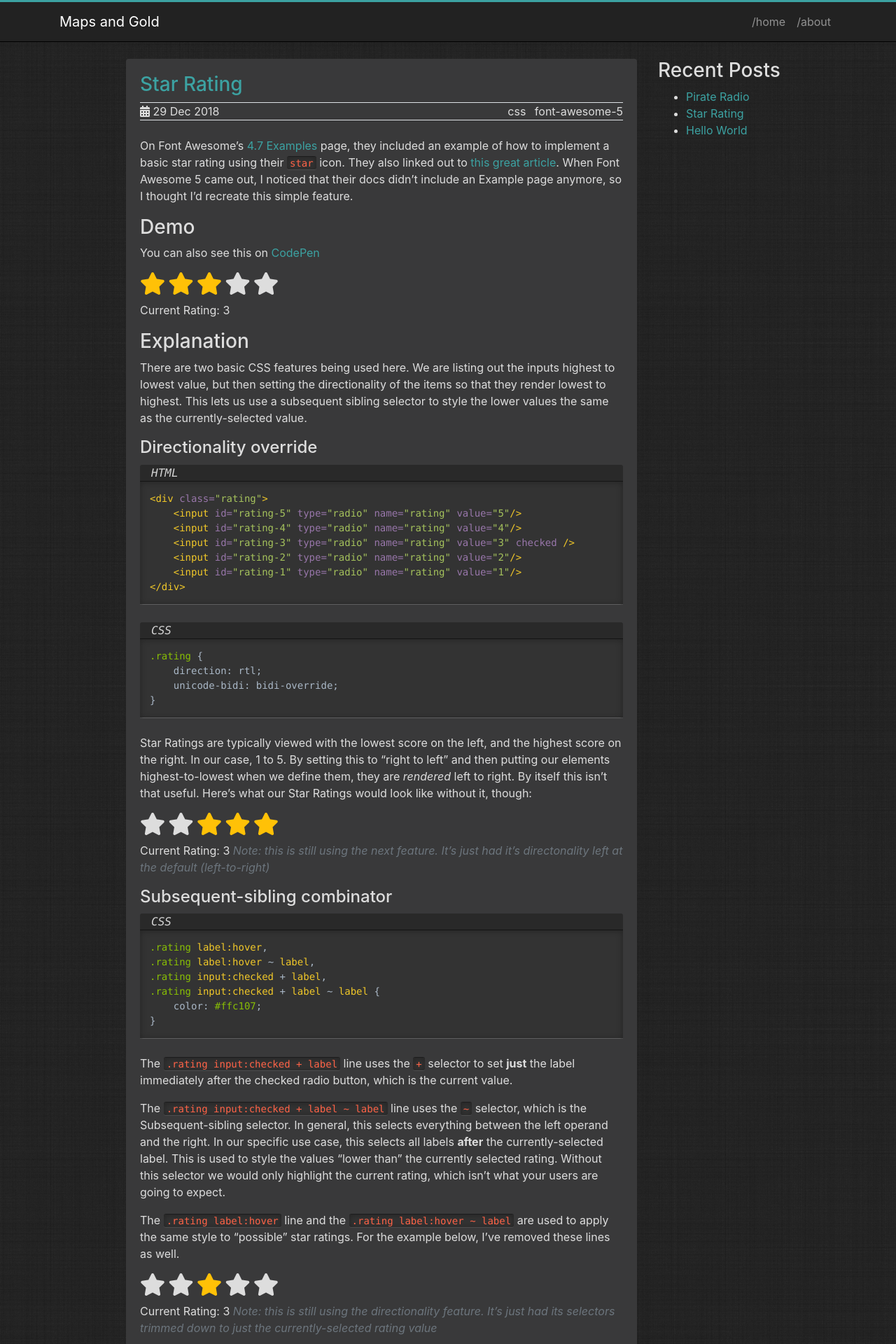
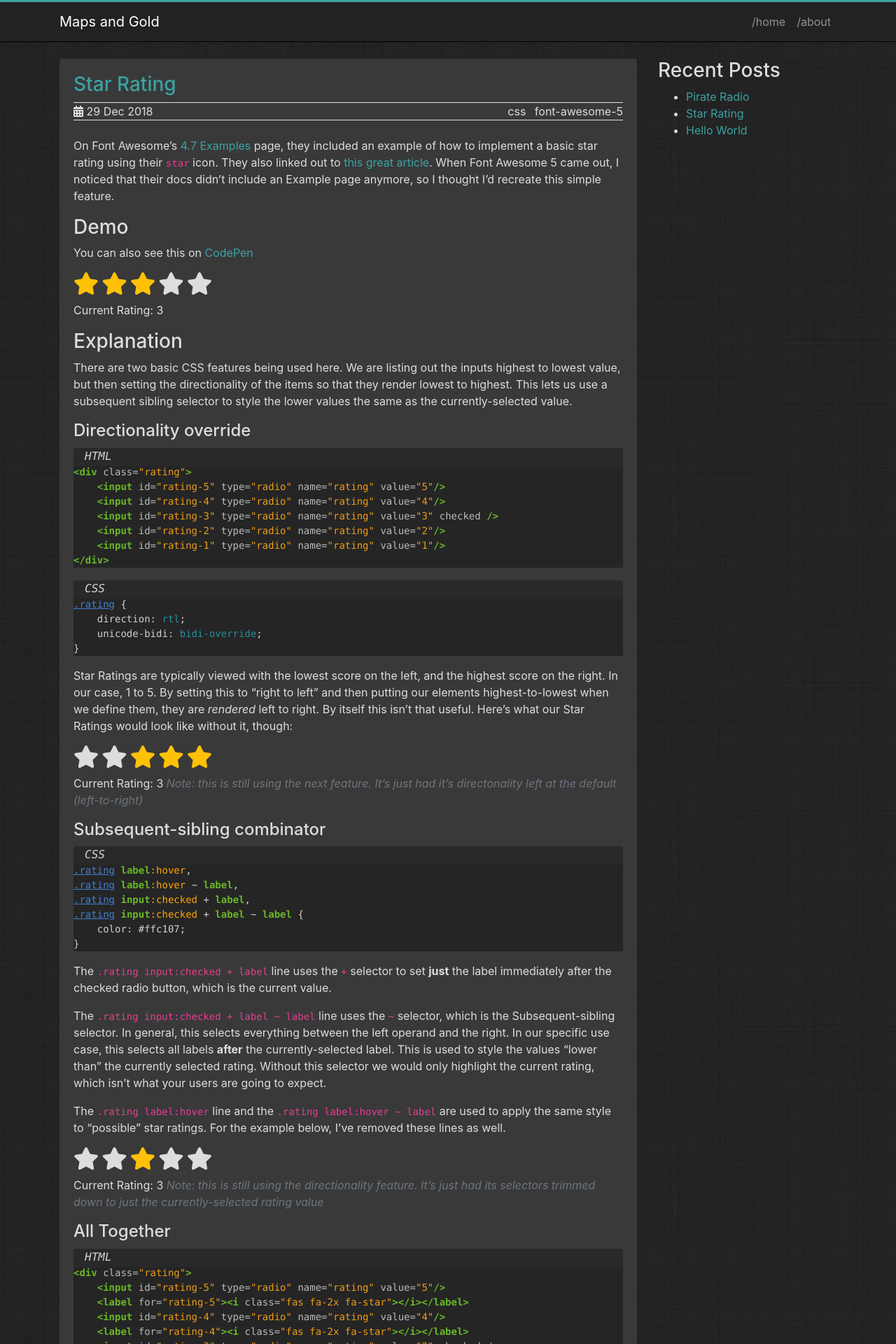
Before and after one commit to johnsiddoway/johnsiddoway.github.io, a Jekyll site: the page built from _posts/2018-12-29-star-rating.md, in a window 1280 px wide. Shown: the top 1920 px of the page at 70% size. Built offline with Jekyll 4.4.1, drawn with Linux system fonts in a browser that asks for light colours; nearby versions of some CDN libraries; our own code applies the rules of GitHub Pages for plain Markdown files.

Commit message:
Use different pygments theme. Adjust layout for wider content panel

```diff
--- a/_config.yml
+++ b/_config.yml
@@ -26,6 +26,7 @@ repository: Pezmotion/pezmotion.github.io
 copyright: 2018-2019
 
 # Build settings
+highlighter: rouge
 markdown: kramdown
 #plugins:
 #  - jekyll-feed
--- a/_layouts/default.html
+++ b/_layouts/default.html
@@ -31,7 +31,7 @@
 
     <div class="container">
       <div class="row">
-        <div class="col-md-8 offset-md-1">
+        <div class="col-md-9">
           <main role="main" class="bg-gray mb-4">
             {{ content }}
           </main>
--- a/assets/css/main.scss
+++ b/assets/css/main.scss
@@ -3,9 +3,10 @@
 
 @import 'variables';
 @import 'bootstrap/bootstrap';
-@import 'syntax';
 @import 'jekyll-clean-dark'; // uses some variables from bootstrap
+@import 'native'; // pygments theme
 
+/* Custom styling */
 body {
   background: $gray-850 url('/assets/img/black-linen.png');
 }
--- /dev/null
+++ b/assets/css/native.scss
@@ -0,0 +1,71 @@
+/** https://raw.githubusercontent.com/jwarby/pygments-css/master/native.css */
+.highlight pre { background-color: #252526 } // #404040
+.highlight .hll { background-color: #252526 } // #404040
+.highlight .c { color: #999999; font-style: italic } /* Comment */
+.highlight .err { color: #a61717; background-color: #e3d2d2 } /* Error */
+.highlight .g { color: #d0d0d0 } /* Generic */
+.highlight .k { color: #6ab825; font-weight: bold } /* Keyword */
+.highlight .l { color: #d0d0d0 } /* Literal */
+.highlight .n { color: #d0d0d0 } /* Name */
+.highlight .o { color: #d0d0d0 } /* Operator */
+.highlight .x { color: #d0d0d0 } /* Other */
+.highlight .p { color: #d0d0d0 } /* Punctuation */
+.highlight .cm { color: #999999; font-style: italic } /* Comment.Multiline */
+.highlight .cp { color: #cd2828; font-weight: bold } /* Comment.Preproc */
+.highlight .c1 { color: #999999; font-style: italic } /* Comment.Single */
+.highlight .cs { color: #e50808; font-weight: bold; background-color: #520000 } /* Comment.Special */
+.highlight .gd { color: #d22323 } /* Generic.Deleted */
+.highlight .ge { color: #d0d0d0; font-style: italic } /* Generic.Emph */
+.highlight .gr { color: #d22323 } /* Generic.Error */
+.highlight .gh { color: #ffffff; font-weight: bold } /* Generic.Heading */
+.highlight .gi { color: #589819 } /* Generic.Inserted */
+.highlight .go { color: #cccccc } /* Generic.Output */
+.highlight .gp { color: #aaaaaa } /* Generic.Prompt */
+.highlight .gs { color: #d0d0d0; font-weight: bold } /* Generic.Strong */
+.highlight .gu { color: #ffffff; text-decoration: underline } /* Generic.Subheading */
+.highlight .gt { color: #d22323 } /* Generic.Traceback */
+.highlight .kc { color: #6ab825; font-weight: bold } /* Keyword.Constant */
+.highlight .kd { color: #6ab825; font-weight: bold } /* Keyword.Declaration */
+.highlight .kn { color: #6ab825; font-weight: bold } /* Keyword.Namespace */
+.highlight .kp { color: #6ab825 } /* Keyword.Pseudo */
+.highlight .kr { color: #6ab825; font-weight: bold } /* Keyword.Reserved */
+.highlight .kt { color: #6ab825; font-weight: bold } /* Keyword.Type */
+.highlight .ld { color: #d0d0d0 } /* Literal.Date */
+.highlight .m { color: #3677a9 } /* Literal.Number */
+.highlight .s { color: #ed9d13 } /* Literal.String */
+.highlight .na { color: #bbbbbb } /* Name.Attribute */
+.highlight .nb { color: #24909d } /* Name.Builtin */
+.highlight .nc { color: #447fcf; text-decoration: underline } /* Name.Class */
+.highlight .no { color: #40ffff } /* Name.Constant */
+.highlight .nd { color: #ffa500 } /* Name.Decorator */
+.highlight .ni { color: #d0d0d0 } /* Name.Entity */
+.highlight .ne { color: #bbbbbb } /* Name.Exception */
+.highlight .nf { color: #447fcf } /* Name.Function */
+.highlight .nl { color: #d0d0d0 } /* Name.Label */
+.highlight .nn { color: #447fcf; text-decoration: underline } /* Name.Namespace */
+.highlight .nx { color: #d0d0d0 } /* Name.Other */
+.highlight .py { color: #d0d0d0 } /* Name.Property */
+.highlight .nt { color: #6ab825; font-weight: bold } /* Name.Tag */
+.highlight .nv { color: #40ffff } /* Name.Variable */
+.highlight .ow { color: #6ab825; font-weight: bold } /* Operator.Word */
+.highlight .w { color: #666666 } /* Text.Whitespace */
+.highlight .mf { color: #3677a9 } /* Literal.Number.Float */
+.highlight .mh { color: #3677a9 } /* Literal.Number.Hex */
+.highlight .mi { color: #3677a9 } /* Literal.Number.Integer */
+.highlight .mo { color: #3677a9 } /* Literal.Number.Oct */
+.highlight .sb { color: #ed9d13 } /* Literal.String.Backtick */
+.highlight .sc { color: #ed9d13 } /* Literal.String.Char */
+.highlight .sd { color: #ed9d13 } /* Literal.String.Doc */
+.highlight .s2 { color: #ed9d13 } /* Literal.String.Double */
+.highlight .se { color: #ed9d13 } /* Literal.String.Escape */
+.highlight .sh { color: #ed9d13 } /* Literal.String.Heredoc */
+.highlight .si { color: #ed9d13 } /* Literal.String.Interpol */
+.highlight .sx { color: #ffa500 } /* Literal.String.Other */
+.highlight .sr { color: #ed9d13 } /* Literal.String.Regex */
+.highlight .s1 { color: #ed9d13 } /* Literal.String.Single */
+.highlight .ss { color: #ed9d13 } /* Literal.String.Symbol */
+.highlight .bp { color: #24909d } /* Name.Builtin.Pseudo */
+.highlight .vc { color: #40ffff } /* Name.Variable.Class */
+.highlight .vg { color: #40ffff } /* Name.Variable.Global */
+.highlight .vi { color: #40ffff } /* Name.Variable.Instance */
+.highlight .il { color: #3677a9 } /* Literal.Number.Integer.Long */
--- a/assets/css/syntax.scss
+++ /dev/null
@@ -1,152 +0,0 @@
-/*
-http://smasue.github.io/pygments-darcula
-*/
-@mixin rounded($radius:4px) {
-  -webkit-border-radius: $radius;
-  -moz-border-radius: $radius;
-  border-radius: $radius;
-}
-$foreground: #A9B7C6;
-$background: #2B2B2B;
-$selectionForeground: #A9B7C6;
-$selectionBackground: #214283;
-$operators: #A9B7C6;
-$strings: #A5C25C;
-$names: #88be05;
-$keywords: #CB772F;
-$varAndProp: #A9B7C6;
-$numbers: #6897BB;
-$tag: #f1c829;
-$attributes: #9876AA;
-$comments: #75715e;
-$linenos: #A9B7C6;
-.highlight {
-  margin-bottom: 1.5em;
-  color: $foreground;
-  background-color: $background;
-  @include rounded(4px);
-  pre {
-    position: relative;
-    margin: 0;
-    padding: 1em;
-    overflow-x: auto;
-    word-wrap: normal;
-    border: none;
-    white-space: pre;
-    background-color: #333;
-    color: #ddd !important;
-    code {
-      white-space: pre;
-      color: #ddd;
-    }
-  }
-  pre::-webkit-scrollbar {
-    height: 10px;
-    background-color: #34362e;
-    border-radius: 0 0 4px 4px;
-  }
-  pre::-webkit-scrollbar-thumb {
-    background-color: #555;
-    @include rounded(4px);
-  }
-  ::selection {
-    background-color: $selectionBackground;
-    color: $selectionForeground;
-  }
-}
-.highlight > pre {
-  -webkit-box-shadow: inset 0 1px 10px rgba(0, 0, 0, 0.3), 0 1px 0 rgba(255, 255, 255, 0.1), 0 -1px 0 rgba(0, 0, 0, 0.5);
-  -moz-box-shadow: inset 0 1px 10px rgba(0, 0, 0, 0.3), 0 1px 0 rgba(255, 255, 255, 0.1), 0 -1px 0 rgba(0, 0, 0, 0.5);
-  box-shadow: inset 0 1px 10px rgba(0, 0, 0, 0.3), 0 1px 0 rgba(255, 255, 255, 0.1), 0 -1px 0 rgba(0, 0, 0, 0.5);
-}
-.highlight,
-img,
-p > nobr > code,
-li > code,
-h5 > code,
-p > pre,
-p > code,
-.note > code {
-  color: tomato;
-  background-color: #333;
-  -webkit-border-radius: 5px;
-  -moz-border-radius: 5px;
-  border-radius: 5px;
-  -webkit-box-shadow: inset 0 1px 10px rgba(0, 0, 0, 0.3), 0 1px 0 rgba(255, 255, 255, 0.1), 0 -1px 0 rgba(0, 0, 0, 0.5);
-  -moz-box-shadow: inset 0 1px 10px rgba(0, 0, 0, 0.3), 0 1px 0 rgba(255, 255, 255, 0.1), 0 -1px 0 rgba(0, 0, 0, 0.5);
-  box-shadow: inset 0 1px 10px rgba(0, 0, 0, 0.3), 0 1px 0 rgba(255, 255, 255, 0.1), 0 -1px 0 rgba(0, 0, 0, 0.5);
-}
-
-.highlighter-rouge{
-  padding: 1px 4px;
-  border-radius: 3px;
-}
-
-/* line numbers */
-.lineno{ border-right: dashed 1px $linenos !important; color: $linenos; padding-right: 5px; padding-left: 0 !important;}
-
-.hll { background-color: #49483e }
-.c { color: $comments } /* Comment */
-.err { color: #960050; background-color: #1e0010 } /* Error */
-.k { color: $keywords } /* Keyword */
-.l { color: $numbers} /* Literal */
-.n { color: $varAndProp } /* Name */
-.o { color: $operators } /* Operator */
-.p { color: $varAndProp } /* Punctuation */
-.cm { color: #75715e } /* Comment.Multiline */
-.cp { color: #75715e } /* Comment.Preproc */
-.c1 { color: #75715e } /* Comment.Single */
-.cs { color: #75715e } /* Comment.Special */
-.ge { font-style: italic } /* Generic.Emph */
-.gs { font-weight: bold } /* Generic.Strong */
-.kc { color: $keywords } /* Keyword.Constant */
-.kd { color: $keywords } /* Keyword.Declaration */
-.kn { color: $operators } /* Keyword.Namespace */
-.kp { color: $keywords } /* Keyword.Pseudo */
-.kr { color: $keywords } /* Keyword.Reserved */
-.kt { color: $keywords } /* Keyword.Type */
-.ld { color: $strings } /* Literal.Date */
-.m { color: $numbers} /* Literal.Number */
-.s { color: $strings } /* Literal.String */
-.na { color: $attributes } /* Name.Attribute */
-.nb { color: $varAndProp } /* Name.Builtin */
-.nc { color: $names } /* Name.Class */
-.no { color: $keywords } /* Name.Constant */
-.nd { color: #f1c829 } /* Name.Decorator */
-.ni { color: $varAndProp } /* Name.Entity */
-.ne { color: $names } /* Name.Exception */
-.nf { color: $names } /* Name.Function */
-.nl { color: $varAndProp } /* Name.Label */
-.nn { color: $varAndProp } /* Name.Namespace */
-.nx { color: $names } /* Name.Other */
-.py { color: $varAndProp } /* Name.Property */
-.nt { color: $tag } /* Name.Tag */
-.nv { color: $varAndProp } /* Name.Variable */
-.ow { color: $operators } /* Operator.Word */
-.w { color: $varAndProp  } /* Text.Whitespace */
-.mf { color: $numbers } /* Literal.Number.Float */
-.mh { color: $numbers } /* Literal.Number.Hex */
-.mi { color: $numbers } /* Literal.Number.Integer */
-.mo { color: $numbers } /* Literal.Number.Oct */
-.sb { color: $strings } /* Literal.String.Backtick */
-.sc { color: $strings } /* Literal.String.Char */
-.sd { color: $strings } /* Literal.String.Doc */
-.s2 { color: $strings } /* Literal.String.Double */
-.se { color: $numbers} /* Literal.String.Escape */
-.sh { color: $strings } /* Literal.String.Heredoc */
-.si { color: $strings } /* Literal.String.Interpol */
-.sx { color: $strings } /* Literal.String.Other */
-.sr { color: $strings } /* Literal.String.Regex */
-.s1 { color: $strings } /* Literal.String.Single */
-.ss { color: $strings } /* Literal.String.Symbol */
-.bp { color: $varAndProp  } /* Name.Builtin.Pseudo */
-.vc { color: $varAndProp } /* Name.Variable.Class */
-.vg { color: $varAndProp } /* Name.Variable.Global */
-.vi { color: $varAndProp } /* Name.Variable.Instance */
-.il { color: $numbers} /* Literal.Number.Integer.Long */
-
-.gh { } /* Generic Heading & Diff Header */
-.gu { color: #75715e; } /* Generic.Subheading & Diff Unified/Comment? */
-.gd { color: $operators; } /* Generic.Deleted & Diff Deleted */
-.gi { color: $names; } /* Generic.Inserted & Diff Inserted */
-.l-Scalar-Plain {color: $names}
```
